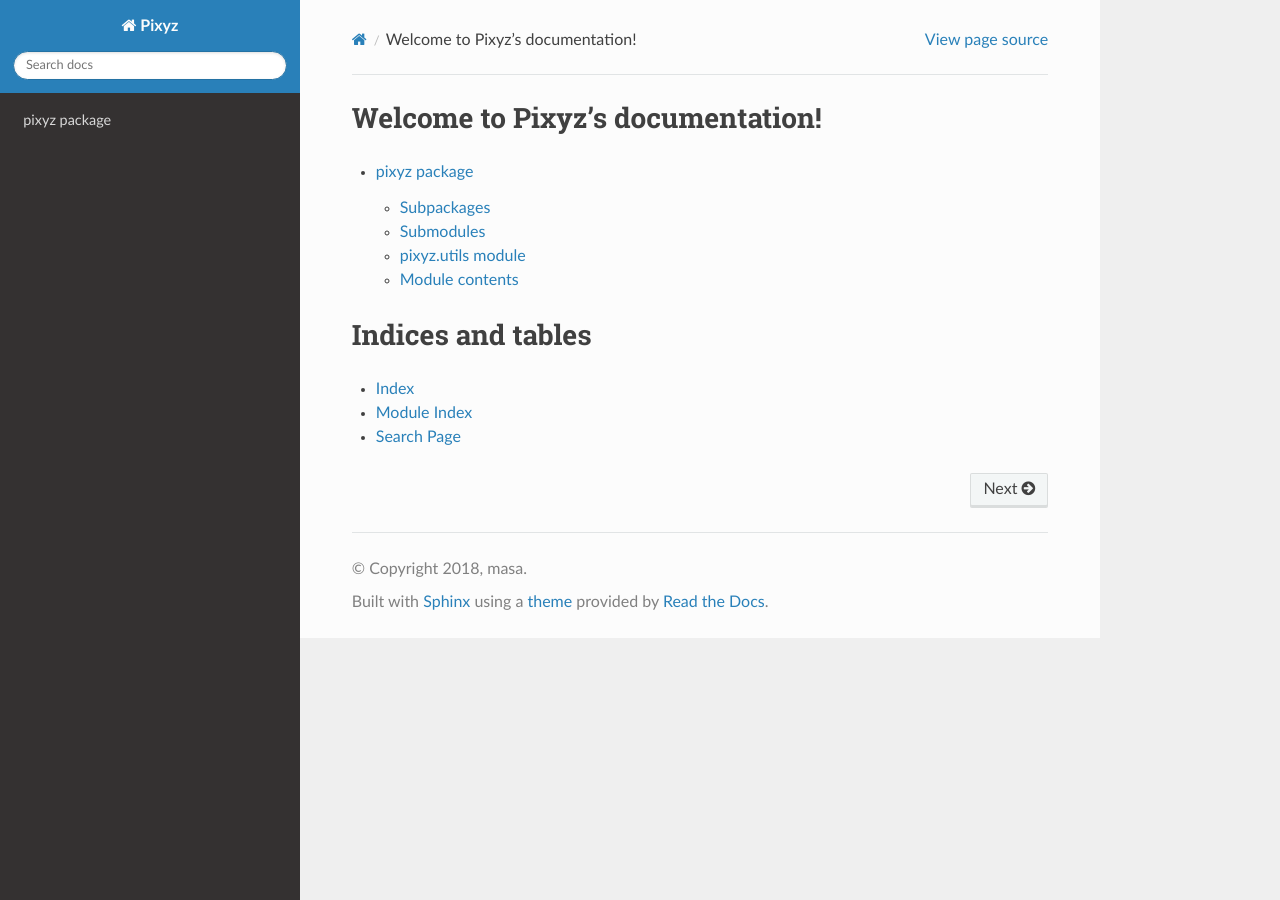
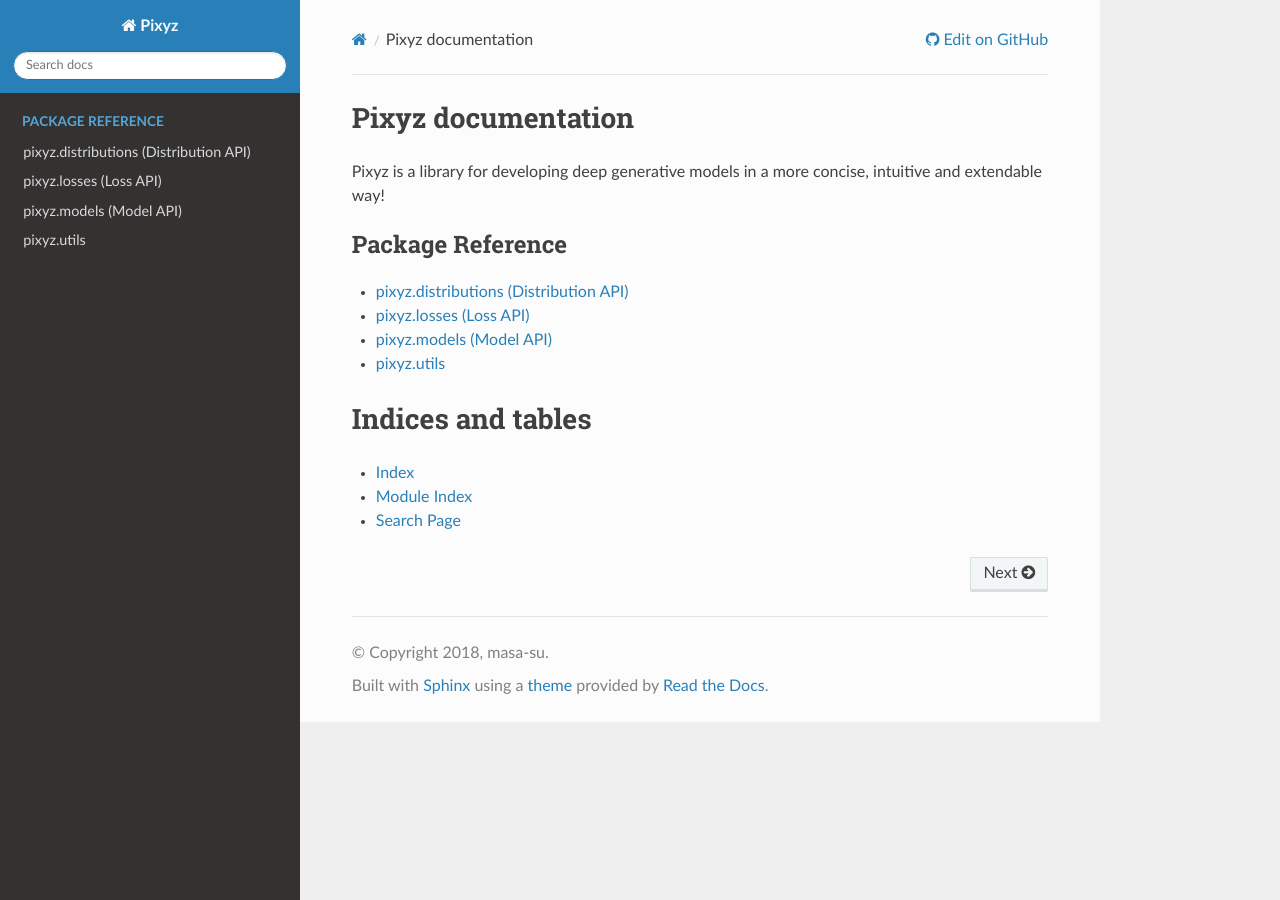
Before and after one commit to masa-su/pixyz, a Sphinx documentation site: the page built from docs/source/index.rst, in a window 1280 px wide. Built offline with Sphinx 7.4.7 and the Read the Docs theme 2.0.0, drawn with Linux system fonts in a browser that asks for light colours; formulas are drawn with MathJax 3.

Commit message:
update docs

```diff
--- a/docs/source/conf.py
+++ b/docs/source/conf.py
@@ -23,8 +23,8 @@
 # -- Project information -----------------------------------------------------
 
 project = 'Pixyz'
-copyright = '2018, masa'
-author = 'masa'
+copyright = '2018, masa-su'
+author = 'masa-su'
 
 # The short X.Y version
 version = ''
@@ -164,3 +164,6 @@
      author, 'Pixyz', 'One line description of project.',
      'Miscellaneous'),
 ]
+
+autodoc_member_order = 'bysource'
+autodoc_default_flags =  ['show-inheritance']
--- a/docs/source/index.rst
+++ b/docs/source/index.rst
@@ -1,16 +1,24 @@
+:github_url: https://github.com/masa-su/pixyz
+
 .. Pixyz documentation master file, created by
    sphinx-quickstart on Tue Nov 13 21:12:12 2018.
    You can adapt this file completely to your liking, but it should at least
    contain the root `toctree` directive.
 
-Welcome to Pixyz's documentation!
+Pixyz documentation
 =================================
+Pixyz is a library for developing deep generative models in a more concise, intuitive and extendable way!
+
 
 .. toctree::
    :glob:
-   :maxdepth: 2
+   :maxdepth: 1
+   :caption: Package Reference
 
-   pixyz
+   distributions
+   losses
+   models
+   utils
 
 
 Indices and tables
--- a/docs/source/pixyz.rst
+++ /dev/null
@@ -1,31 +0,0 @@
-pixyz package
-=============
-
-Subpackages
------------
-
-.. toctree::
-
-    pixyz.distributions
-    pixyz.losses
-    pixyz.models
-
-Submodules
-----------
-
-pixyz.utils module
-------------------
-
-.. automodule:: pixyz.utils
-    :members:
-    :undoc-members:
-    :show-inheritance:
-
-
-Module contents
----------------
-
-.. automodule:: pixyz
-    :members:
-    :undoc-members:
-    :show-inheritance:
```
Also changed, not shown: docs/source/distributions.rst (added, +120 -0 lines), docs/source/losses.rst (added, +70 -0 lines), docs/source/models.rst (added, +51 -0 lines), docs/source/pixyz.distributions.rst (deleted, +0 -70 lines), docs/source/pixyz.losses.rst (deleted, +0 -70 lines), docs/source/pixyz.models.rst (deleted, +0 -62 lines), docs/source/utils.rst (added, +7 -0 lines), 1 other file.
